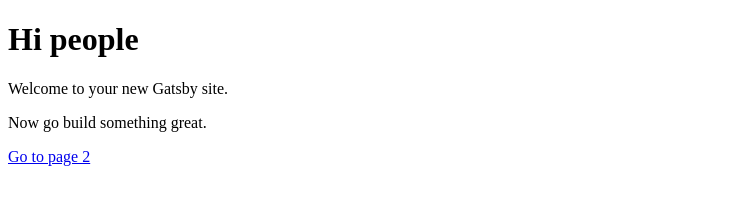
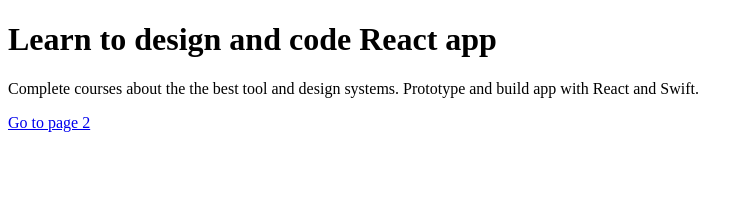
Before and after one commit to Antoshke/my-react-app, a Gatsby site: page / in a window 1280 px wide. Shown: the whole page, without its empty margins (0-753 px from the left). Built offline with nearby package versions, Linux system fonts and the light colour scheme; Gatsby itself is replaced by a stand-in of ours.

Commit message:
First Updates

```diff
--- a/gatsby-config.js
+++ b/gatsby-config.js
@@ -1,6 +1,6 @@
 module.exports = {
   siteMetadata: {
-    title: 'Gatsby Default Starter',
+    title: 'Design+Code 3',
   },
   plugins: ['gatsby-plugin-react-helmet'],
 }
--- a/src/pages/index.js
+++ b/src/pages/index.js
@@ -3,9 +3,8 @@
 
 const IndexPage = () => (
   <div>
-    <h1>Hi people</h1>
-    <p>Welcome to your new Gatsby site.</p>
-    <p>Now go build something great.</p>
+    <h1>Learn to design and code React app</h1>
+    <p>Complete courses about the the best tool and design systems. Prototype and build app with React and Swift.</p>
     <Link to="/page-2/">Go to page 2</Link>
   </div>
 )
```
